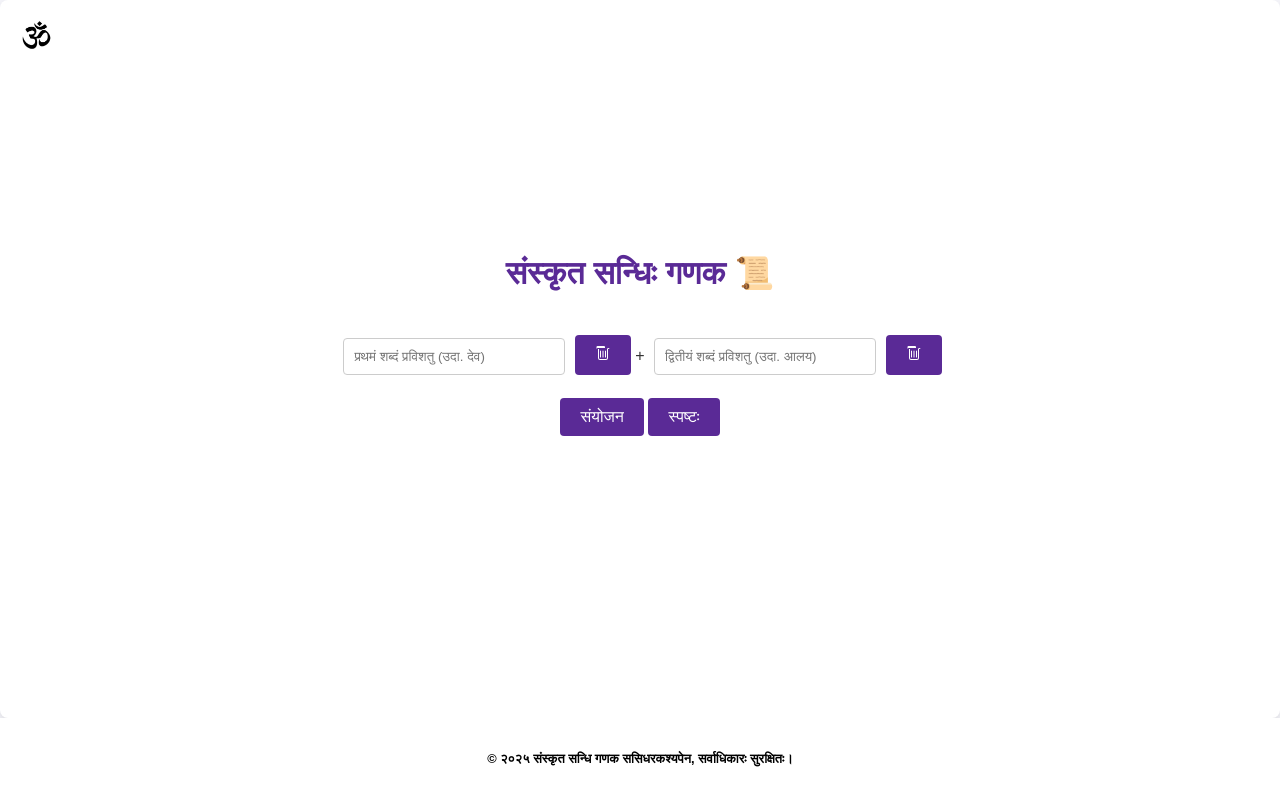
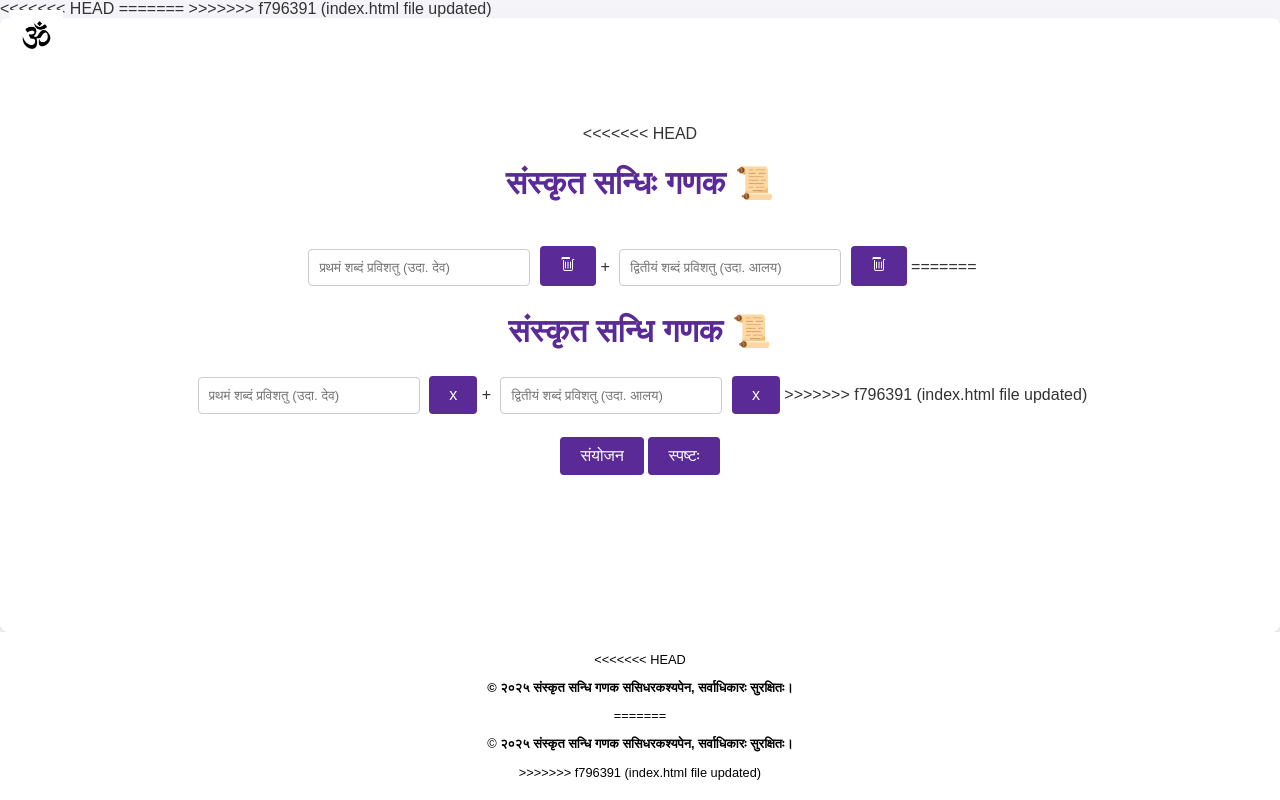
Before and after one commit to sasidhara-kashyap0903/sandhi-combiner, a Flask app: page / in a window 1280 px wide. Run offline with Flask 3, Linux system fonts and the light colour scheme.

Commit message:
index.html file updated

```diff
--- a/templates/index.html
+++ b/templates/index.html
@@ -3,7 +3,11 @@
 <head>
     <meta charset="UTF-8">
     <meta name="viewport" content="width=device-width, initial-scale=1.0">
+<<<<<<< HEAD
     <title>संस्कृत सन्धिः गणक</title>
+=======
+    <title>संस्कृत सन्धि गणक</title>
+>>>>>>> f796391 (index.html file updated)
     <style>
         body {
             font-family: sans-serif;
@@ -44,6 +48,7 @@
             width: 200px;
             border: 1px solid #ccc;
             border-radius: 4px;
+<<<<<<< HEAD
  transition: all 0.3s ease; /* Add a transition for smooth effects */
         }
 
@@ -88,6 +93,40 @@
             color:black;
             background-color: white;
         }
+=======
+        }
+
+        button {
+            padding: 10px 20px;
+            background-color: #5a2a96;
+            color: white;
+            border: none;
+            border-radius: 4px;
+            cursor: pointer;
+            font-size: 16px;
+        }
+
+        button:hover {
+            background-color: #49237a;
+        }
+
+        #result {
+            margin-top: 20px;
+            font-size: 1.5em;
+            font-weight: bold;
+            color: #d9534f;
+            height: 30px;
+        }
+
+        footer {
+            text-align: center;
+            margin-top: auto; /* Push footer to the bottom */
+            padding: 20px; /* Add some padding for better spacing */
+            font-size: 0.8em;
+            color:black;
+            background-color: white;
+        }
+>>>>>>> f796391 (index.html file updated)
     </style>
 
     <style>
@@ -106,6 +145,7 @@
 <body>
  <img src="download.png" alt="Logo" style="position: absolute; top: 10px; left: 10px; height: 50px;">
     <div class="container">
+<<<<<<< HEAD
         <h1>संस्कृत सन्धिः गणक 📜</h1>
 
         <form method="post">
@@ -126,6 +166,16 @@
  <path d="M14.5 3a1 1 0 0 1-1 1H13v9a2 2 0 0 1-2 2H5a2 2 0 0 1-2-2V4h-.5a1 1 0 0 1-1-1V2a1 1 0 0 1 1-1H9a1 1 0 0 1 1 1v1h3.5a1 1 0 0 1 1 1zM4.118 4 4 4.059V13a1 1 0 0 0 1 1h6a1 1 0 0 0 1-1V4.059L11.882 4zM2.5 3a.5.5 0 0 0-.5.5V4h10.5v-.5a.5.5 0 0 0-.5-.5h-8z"/>
  </svg>
  </button>
+=======
+        <h1>संस्कृत सन्धि गणक 📜</h1>
+
+        <form method="post">
+            <input type="text" name="first_word" placeholder="प्रथमं शब्दं प्रविशतु (उदा. देव)" value="{{ first }}" required>
+ <button type="button" class="clear-input">x</button>
+            +
+            <input type="text" name="second_word" placeholder="द्वितीयं शब्दं प्रविशतु (उदा. आलय)" value="{{ second }}" required>
+ <button type="button" class="clear-input">x</button>
+>>>>>>> f796391 (index.html file updated)
             <br><br>
             <button type="submit">संयोजन</button>
                   <!-- Clear Button -->
@@ -162,7 +212,11 @@
         </script>
     </div>
     <footer>
+<<<<<<< HEAD
         <p><bold><strong>&copy; २०२५ संस्कृत सन्धि गणक ससिधरकश्यपेन, सर्वाधिकारः सुरक्षितः।</strong></bold></p>
+=======
+ <p>&copy; <strong>२०२५ संस्कृत सन्धि गणक ससिधरकश्यपेन, सर्वाधिकारः सुरक्षितः।</strong></p>
+>>>>>>> f796391 (index.html file updated)
     </footer>
 </body>
 </html>
```
